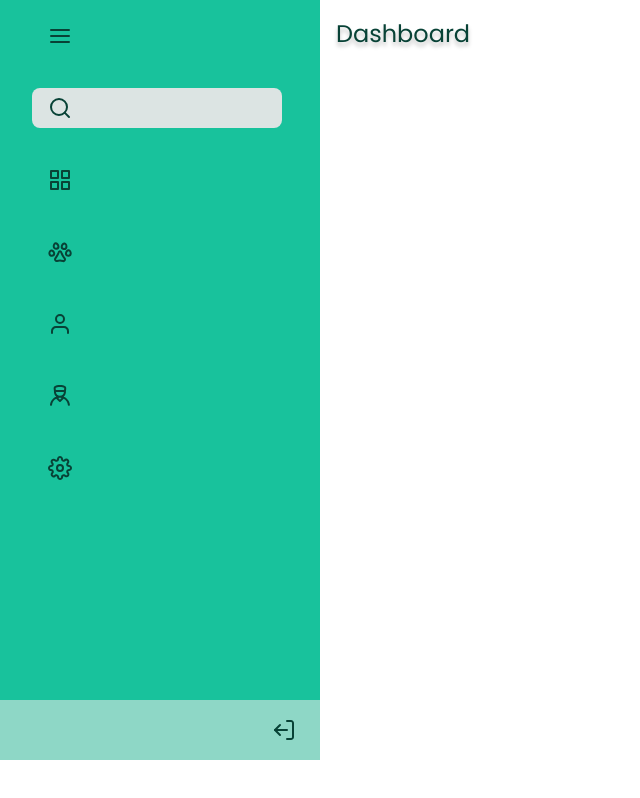
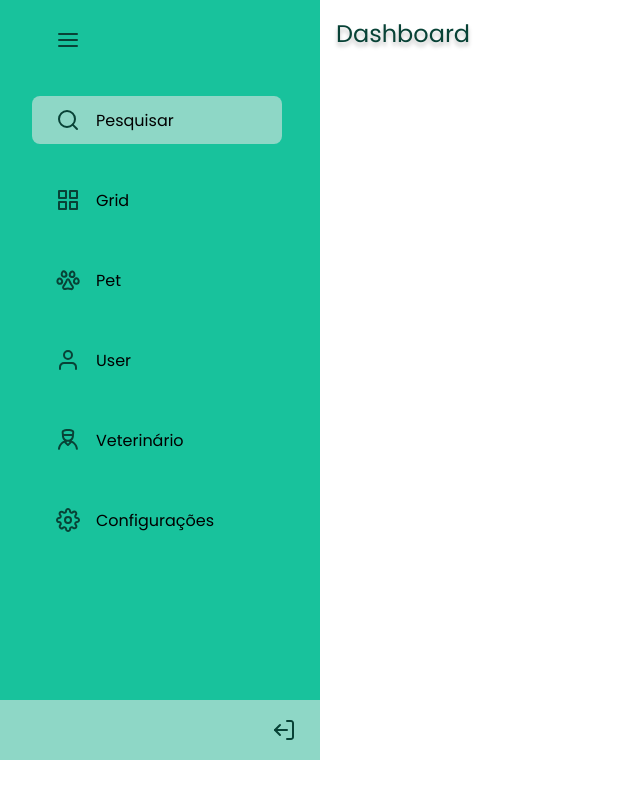
Before and after one commit to ThomasDixini/SideBar, a plain HTML site: page index.html in a window 1280 px wide. Both pictures are taken after a click on the item 32 px from the left and 32 px from the top of the page. Shown: the whole page, without its empty margins (0-640 px from the left). Drawn offline with Linux system fonts and the light colour scheme.

Commit message:
Adicionando texto quando abre o menu agora, modificado: JS, css e HTML

```diff
--- a/index.html
+++ b/index.html
@@ -24,27 +24,35 @@
         <nav>
             <ul class="menu">
                 <li id="1" class="icon" onclick="openMenu()">
-                    <img src="./assets/menu.svg" alt="Botão de Pesquisa">
+                    <img src="./assets/menu.svg" alt="Abrir menu">
+
 
 
                 </li>
                 <li id="2" class="icon selected" >
+
                     <img src="./assets/search.svg" alt="Botão de Pesquisa">
+                    <p hidden>Pesquisar</p>
                 </li>
                 <li id="3" class="icon" >
-                    <img src="./assets/grid.svg" alt="Botão de Pesquisa">
+                    <img src="./assets/grid.svg" alt="Grid">
+                    <p hidden>Grid</p>
                 </li>
                 <li id="4" class="icon">
-                    <img src="./assets/pet.svg" alt="Botão de Pesquisa">
+                    <img src="./assets/pet.svg" alt="Pet Shop">
+                    <p hidden>Pet</p>
                 </li>
                 <li id="5" class="icon">
-                    <img src="./assets/user.svg" alt="Botão de Pesquisa">
+                    <img src="./assets/user.svg" alt="Usuário">
+                    <p hidden>User</p>
                 </li>
                 <li id="6" class="icon">
-                    <img src="./assets/vet.svg" alt="Botão de Pesquisa">
+                    <img src="./assets/vet.svg" alt="Veterinário">
+                    <p hidden>Veterinário</p>
                 </li>
                 <li id="7" class="icon">
-                    <img src="./assets/settings.svg" alt="Botão de Pesquisa">
+                    <img src="./assets/settings.svg" alt="Configurações">
+                    <p hidden>Configurações</p>
                 </li>
             </ul>
 
--- a/script.js
+++ b/script.js
@@ -4,7 +4,9 @@
 const DOM = {
     menu: document.querySelector('.menu'),
     button: document.querySelector('button'),
-    icons: document.querySelectorAll('.icon')
+    icons: document.querySelectorAll('.icon'),
+    paragraphs: document.querySelectorAll('p')
+
 
 }
 
@@ -12,9 +14,32 @@ const DOM = {
 function openMenu() {
     DOM.menu.classList.toggle('aberto')
     DOM.button.classList.toggle('aberto')
-    DOM.icons.forEach(icon => icon.classList.toggle('aberto'))
-}
+    DOM.icons.forEach(icon =>  {
 
-function selectIcon() {
+
+        icon.classList.toggle('aberto')
+
+
+
+
+    })
+
+
+
+    DOM.paragraphs.forEach(paragraph => {
+
+        let hidden = "hidden"
+
+        if (paragraph.hasAttribute(hidden) == true){
+            paragraph.removeAttribute(hidden)
+        } else {
+            paragraph.setAttribute(hidden, true)
+        }
+
+
+
+
+    })
+
 
 }
--- a/styles.css
+++ b/styles.css
@@ -1,3 +1,4 @@
+
 
 * {
     margin: 0;
@@ -58,9 +59,9 @@
 
   }
 
-
-
-
+  p {
+    padding: 1rem;
+  }
 
 
   .icon {
@@ -82,12 +83,12 @@
   }
 
   .icon:hover {
-    background-color: darken(var(--green));
-      filter: brightness(0.9);
+    background-color: var(--light-green);
+
   }
 
   .icon.selected {
-    background-color: var(--light-grey);
+    background-color: var(--light-green);
   }
 
 
@@ -130,7 +131,7 @@
     max-width: 250px;
 
     margin: 1rem 2rem;
-    padding: 1rem;
+    padding: 1.5rem;
 
     justify-content: flex-start;
   }
```
